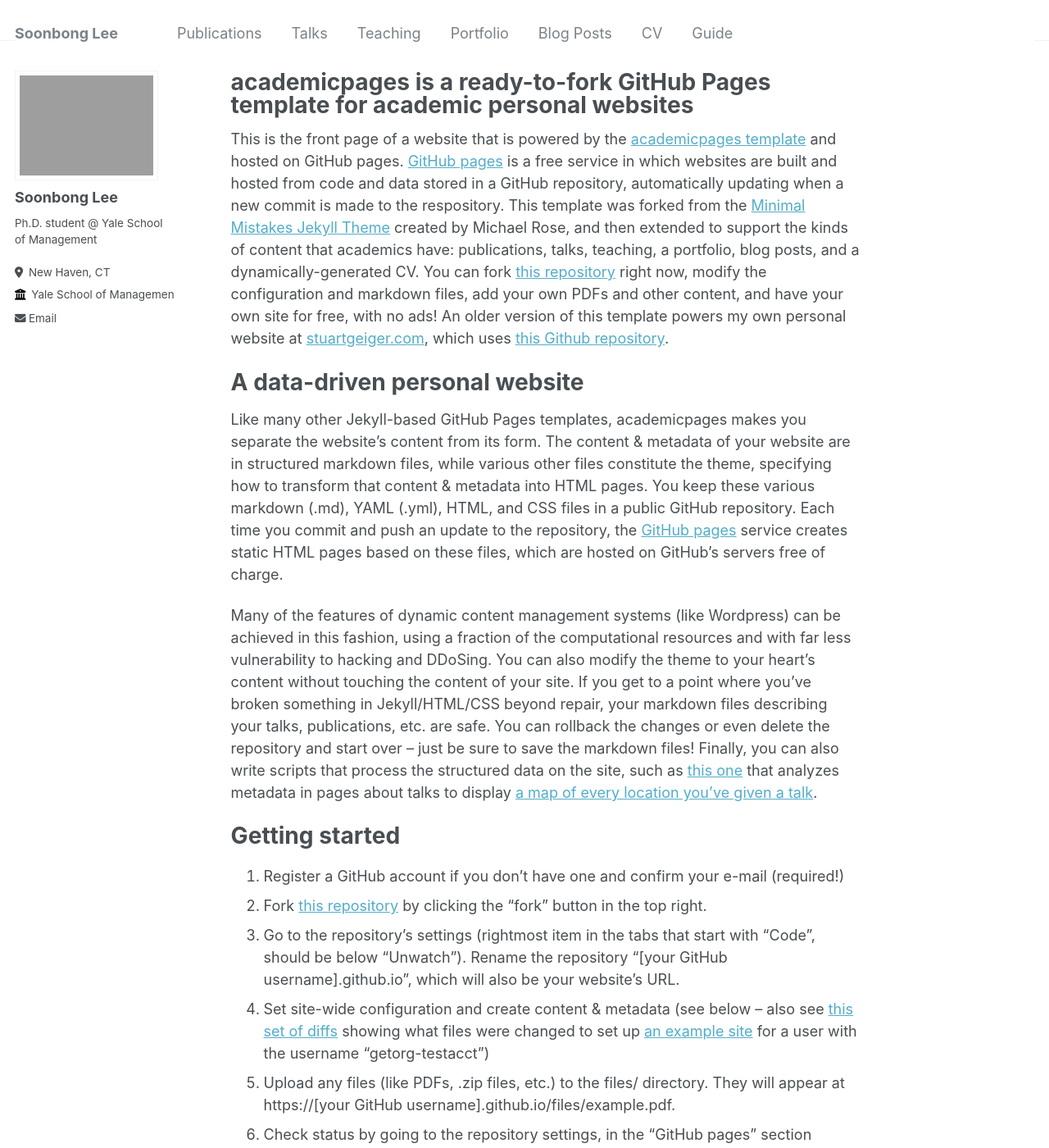
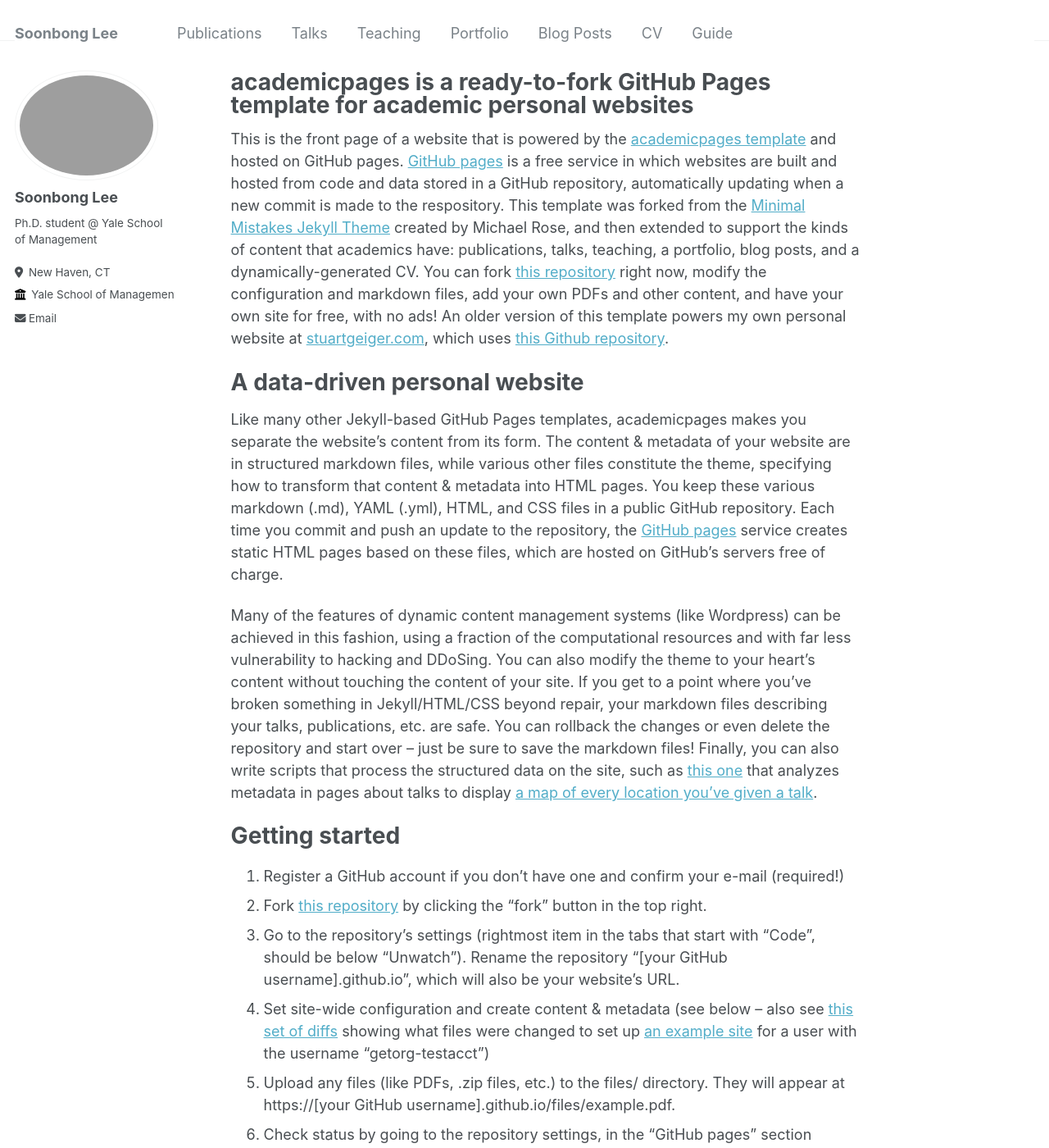
Before and after one commit to soonbong-lee/soonbong-lee.github.io, a Jekyll site: the page built from _pages/about.md, in a window 1280 px wide and 1400 px high. Shown: the whole window at 82% size. Built offline with Jekyll 4.4.1, drawn with Linux system fonts in a browser that asks for light colours.

Commit message:
Update _sidebar.scss

```diff
--- a/_sass/_sidebar.scss
+++ b/_sass/_sidebar.scss
@@ -91,7 +91,7 @@
 
   img {
     max-width: 175px;
-    # border-radius: 50%;
+    border-radius: 50%;
 
     @include breakpoint($large) {
       padding: 5px;
```
